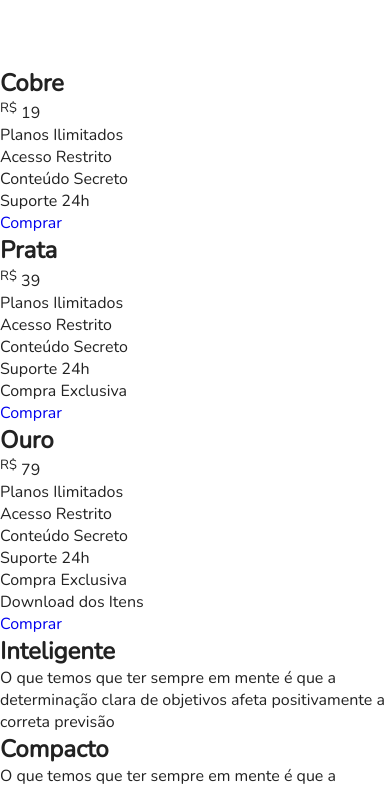
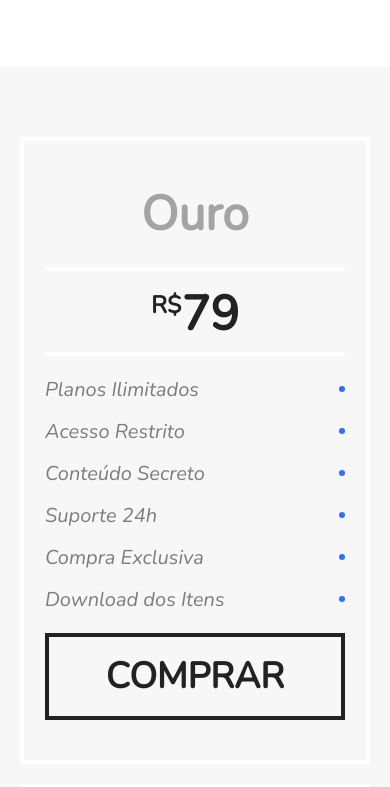
Before and after one commit to rogueferrari/flexbox, a plain HTML site: page index.html in a window 390 px wide. Shown: the part 2537-3324 px from the top of the page. Drawn offline with nearby package versions, Linux system fonts and the light colour scheme.

Commit message:
Adicionado estilos CSS e responsividade da section de preços

```diff
--- a/css/style.css
+++ b/css/style.css
@@ -182,3 +182,93 @@ img {
 .blue {
   border-top: 8px solid #66d9eb;
 }
+
+/* Preço */
+
+.preco {
+  background: #f7f7f7;
+  padding: 60px;
+  display: flex;
+  flex-wrap: wrap;
+  align-items: flex-end;
+}
+
+.preco-item {
+  flex: 1 1 260px; /* Definição do basis 260px para browser safari não bugar */
+  border: 4px solid white;
+  padding: 20px;
+  margin: 10px;
+}
+
+.preco-item h2 {
+  font-size: 3em;
+  color: #a4a4a4;
+  text-align: center;
+  margin-top: 20px;
+}
+
+.preco-item span {
+  max-width: 300px;
+  margin: 20px auto;
+  display: block;
+  font-size: 3em;
+  text-align: center;
+  font-weight: bold;
+  padding: 10px 0 5px 0;
+  border-top: 4px solid white;
+  border-bottom: 4px solid white;
+}
+
+.preco-item sup {
+  font-size: 1.5rem;
+}
+
+.preco-item ul {
+  max-width: 300px;
+  margin: 20px auto;
+  font-size: 1.25em;
+  font-style: italic;
+  color: #7c7c7c;
+}
+
+.preco-item li {
+  display: flex;
+  justify-content: space-between;
+  align-items: center;
+  margin-bottom: 15px;
+}
+
+.preco-item li::after {
+  content: "";
+  display: block;
+  width: 6px;
+  height: 6px;
+  background: #2c70ff;
+  border-radius: 50%;
+}
+
+.preco-item a {
+  max-width: 300px;
+  display: block;
+  margin: 20px auto;
+  border: 4px solid;
+  color: #222222;
+  text-transform: uppercase;
+  font-weight: bold;
+  font-size: 2.25em;
+  padding: 15px 0;
+  text-align: center;
+}
+
+@media (max-width: 800px) {
+  .preco {
+    padding-left: 10px;
+    padding-right: 10px;
+  }
+  .preco .preco-item:nth-child(3) {
+    order: -2;
+  }
+  .preco .preco-item:nth-child(2) {
+    order: -1;
+  }
+}
```
Also changed, not shown: index.html (+3 -3 lines).
